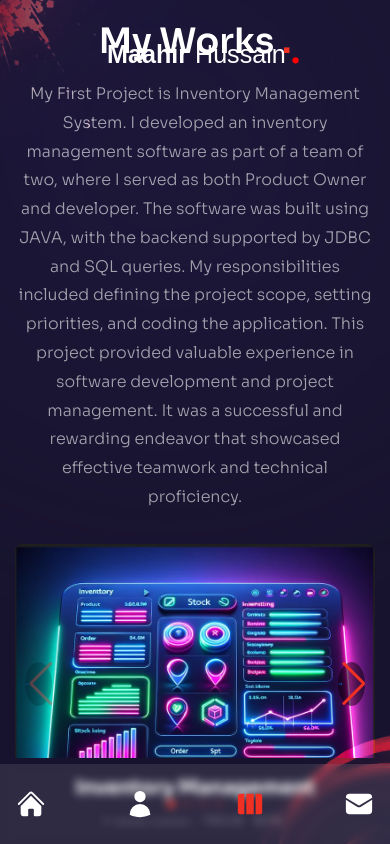
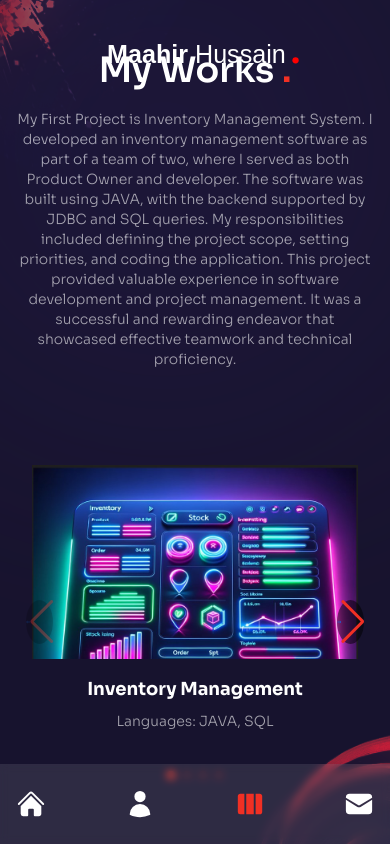
Before and after one commit to MaahirHussainShaik/maahirsportfolio, a Next.js app: page /work in a window 390 px wide. Built offline with nearby package versions, Linux system fonts and the light colour scheme.

Commit message:
Work webpage
Making Changes to the work web page to make it responsive

```diff
--- a/components/WorkSlider.js
+++ b/components/WorkSlider.js
@@ -10,7 +10,7 @@ const workSlider = {
   slides: [
     {
       title: 'Inventory Management',
-      description: 'Languages : JAVA, SQL',
+      description: 'Languages: JAVA, SQL',
       path: '/Invent.jpg',
       url: 'https://github.com/Animeboynz/Software-Construction-Assessment-2.git'
     },
@@ -37,30 +37,45 @@ const workSlider = {
 
 const WorkSlider = ({ setActiveSlide }) => {
   return (
-    <div className="relative">
+    <div className="relative w-full mx-auto">
       <Swiper
         spaceBetween={10}
-        pagination={{
-          clickable: true,
-        }}
+        pagination={{ clickable: true }}
         navigation={{
           nextEl: '.swiper-button-next',
           prevEl: '.swiper-button-prev',
         }}
         modules={[Pagination, Navigation]}
         onSlideChange={(swiper) => setActiveSlide(swiper.activeIndex)}
-        className="h-[280px] sm:h-[480px]"
+        className="w-full h-auto min-h-[280px] sm:min-h-[340px] md:min-h-[480px]"
+        breakpoints={{
+          0: { slidesPerView: 1 },
+          640: { slidesPerView: 1 },
+          1024: { slidesPerView: 2 },
+        }}
       >
         {workSlider.slides.map((slide, index) => (
-          <SwiperSlide key={index}>
-            <a href={slide.url} target="_blank" rel="noopener noreferrer" className='relative rounded-lg overflow-hidden flex flex-col items-center justify-center group'>
-              <div className='relative overflow-hidden'>
-                <Image src={slide.path} width={500} height={300} alt={slide.title || 'Image description'} draggable="false" />
-                <div className='absolute inset-0 bg-gradient-to-l from-transparent via-[#e838cc] to-[#4a22bd] opacity-0 group-hover:opacity-80 transition-all duration-700'></div>
+          <SwiperSlide key={index} className="flex justify-center">
+            <a
+              href={slide.url}
+              target="_blank"
+              rel="noopener noreferrer"
+              className="relative rounded-lg overflow-hidden flex flex-col items-center justify-center group w-full max-w-[400px] mx-auto p-4"
+            >
+              <div className="relative w-full overflow-hidden">
+                <Image
+                  src={slide.path}
+                  width={500}
+                  height={300}
+                  alt={slide.title || 'Project image'}
+                  draggable="false"
+                  className="w-full h-auto object-cover"
+                />
+                <div className="absolute inset-0 bg-gradient-to-l from-transparent via-[#e838cc] to-[#4a22bd] opacity-0 group-hover:opacity-80 transition-all duration-700"></div>
               </div>
-              <div className='mt-4 text-center'>
-                <h3 className='text-xl font-bold'>{slide.title}</h3>
-                <p className='mt-2'>{slide.description}</p>
+              <div className="mt-4 text-center">
+                <h3 className="text-lg sm:text-xl md:text-2xl font-bold">{slide.title}</h3>
+                <p className="mt-2 text-sm sm:text-base md:text-lg">{slide.description}</p>
               </div>
             </a>
           </SwiperSlide>
--- a/pages/work/index.js
+++ b/pages/work/index.js
@@ -1,29 +1,26 @@
-// Components
 import { useState } from 'react';
 import WorkSlider from '../../components/WorkSlider';
 import Circles from '../../components/Circles';
-
-// Framer Motion
 import { motion } from 'framer-motion';
 import { fadeIn } from '../../variants';
 
 const workSlider = {
   slides: [
     {
-      title: 'Project 1',
-      description: 'My First Project is Inventory Management System. I developed an inventory management software as part of a team of two, where I served as both Product Owner and developer. The software was built using JAVA, with the backend supported by JDBC and SQL queries. My responsibilities included defining the project scope, setting priorities, and coding the application. This project provided valuable experience in software development and project management. It was a successful and rewarding endeavor that showcased effective teamwork and technical proficiency. ',
+      title: 'Inventory Management',
+      description: 'My First Project is Inventory Management System. I developed an inventory management software as part of a team of two, where I served as both Product Owner and developer. The software was built using JAVA, with the backend supported by JDBC and SQL queries. My responsibilities included defining the project scope, setting priorities, and coding the application. This project provided valuable experience in software development and project management. It was a successful and rewarding endeavor that showcased effective teamwork and technical proficiency.',
     },
     {
-      title: 'Project 2',
-      description: 'My Second Project is PortFolio Website. I created a personal portfolio to showcase my talents and projects. I developed it using React and Tailwind CSS, focusing on a clean, modern design. This project allowed me to demonstrate my skills in frontend development and UI design. The portfolio includes various sections highlighting my work and skills. It was a solo effort that helped me refine my abilities and present my professional profile effectively.',
+      title: 'Portfolio Website',
+      description: 'My Second Project is this Portfolio Website. I created a personal portfolio to showcase my talents and projects. I developed it using React and Tailwind CSS, focusing on a clean, modern design. This project allowed me to demonstrate my skills in frontend development and UI design. The portfolio includes various sections highlighting my work and skills. It was a solo effort that helped me refine my abilities and present my professional profile effectively.',
     },
     {
-      title: 'Project 3',
+      title: 'Beneath the Waves',
       description: 'My third major Project is a Game called Beneath the Waves. I co-developed an immersive underwater game in Unity using C#, leading a talented team of five as both Scrum Master and Primary coder. The game features stunning underwater environment, multiplayer mode and engaging gameplay mechanics, showcasing our collaborative effort and technical expertise. Dive into a world of aquatic adventure, brought to life through teamwork and innovation.',
     },
     {
-      title: 'Project 4',
-      description: 'In this project, I collaborated within a cross-functional team to develop a SPEED system, where I played the role of backend developer and tester. This is a website, to fetch, post articles or books relating to Software Practices.  Following Agile methodologies,  we utilized Trello for sprint planning, task management, and tracking project progress. My role focused on building the backend infrastructure, where I developed RESTful API endpoints to perform CRUD operations with a MongoDB database. To ensure high code quality and reliability, I implemented automated testing pipelines using Jest and integrated CI/CD workflows via GitHub Actions to automate testing and deployment processes. This project enhanced my skills in backend development, teamwork, and modern DevOps practices.',
+      title: 'SPEED System',
+      description: 'In this project, I collaborated within a cross-functional team to develop a SPEED system, where I played the role of backend developer and tester. This is a website to fetch, post articles or books relating to Software Practices. Following Agile methodologies, we utilized Trello for sprint planning, task management, and tracking project progress. My role focused on building the backend infrastructure, where I developed RESTful API endpoints to perform CRUD operations with a MongoDB database. To ensure high code quality and reliability, I implemented automated testing pipelines using Jest and integrated CI/CD workflows via GitHub Actions to automate testing and deployment processes. This project enhanced my skills in backend development, teamwork, and modern DevOps practices.',
     },
   ],
 };
@@ -32,37 +29,38 @@ const Work = () => {
   const [activeSlide, setActiveSlide] = useState(0);
 
   return (
-    <div className='h-full bg-primary/30 py-36 flex items-center'>
+    <div className="min-h-screen bg-primary/30 py-12 flex items-center">
       <Circles />
-      <div className='container mx-auto'>
-        <div className='flex flex-col xl:flex-row gap-x-8 items-center justify-center'>
-          <div className='text-center xl:text-left flex xl:w-[30vw] flex-col mb-4 xl:mb-0'>
+      <div className="container mx-auto px-4">
+        <div className="flex flex-col gap-y-8 xl:flex-row xl:gap-x-8 items-center justify-center">
+          {/* Text Section */}
+          <div className="text-center xl:text-left flex flex-col w-full max-w-[400px] mx-auto xl:mx-0 xl:w-1/3 mb-8 xl:mb-0">
             <motion.h2
               variants={fadeIn('up', 0.2)}
-              initial='hidden'
-              animate='show'
-              exit='hidden'
-              className='h2 xl:mt-8'
+              initial="hidden"
+              animate="show"
+              exit="hidden"
+              className="h2"
             >
-              My Works <span className='text-accent'>.</span>
+              My Works <span className="text-accent">.</span>
             </motion.h2>
             <motion.p
               variants={fadeIn('up', 0.4)}
-              initial='hidden'
-              animate='show'
-              exit='hidden'
-              className='mb-4 max-w-[400px] mx-auto xl:mx-0'
+              initial="hidden"
+              animate="show"
+              exit="hidden"
+              className="mb-4 text-sm sm:text-base md:text-lg"
             >
               {workSlider.slides[activeSlide].description}
             </motion.p>
           </div>
-          {/* Slider */}
+          {/* Slider Section */}
           <motion.div
             variants={fadeIn('down', 0.6)}
-            initial='hidden'
-            animate='show'
-            exit='hidden'
-            className='w-full xl:max-w-[65%]'
+            initial="hidden"
+            animate="show"
+            exit="hidden"
+            className="w-full xl:w-2/3"
           >
             <WorkSlider setActiveSlide={setActiveSlide} />
           </motion.div>
```
